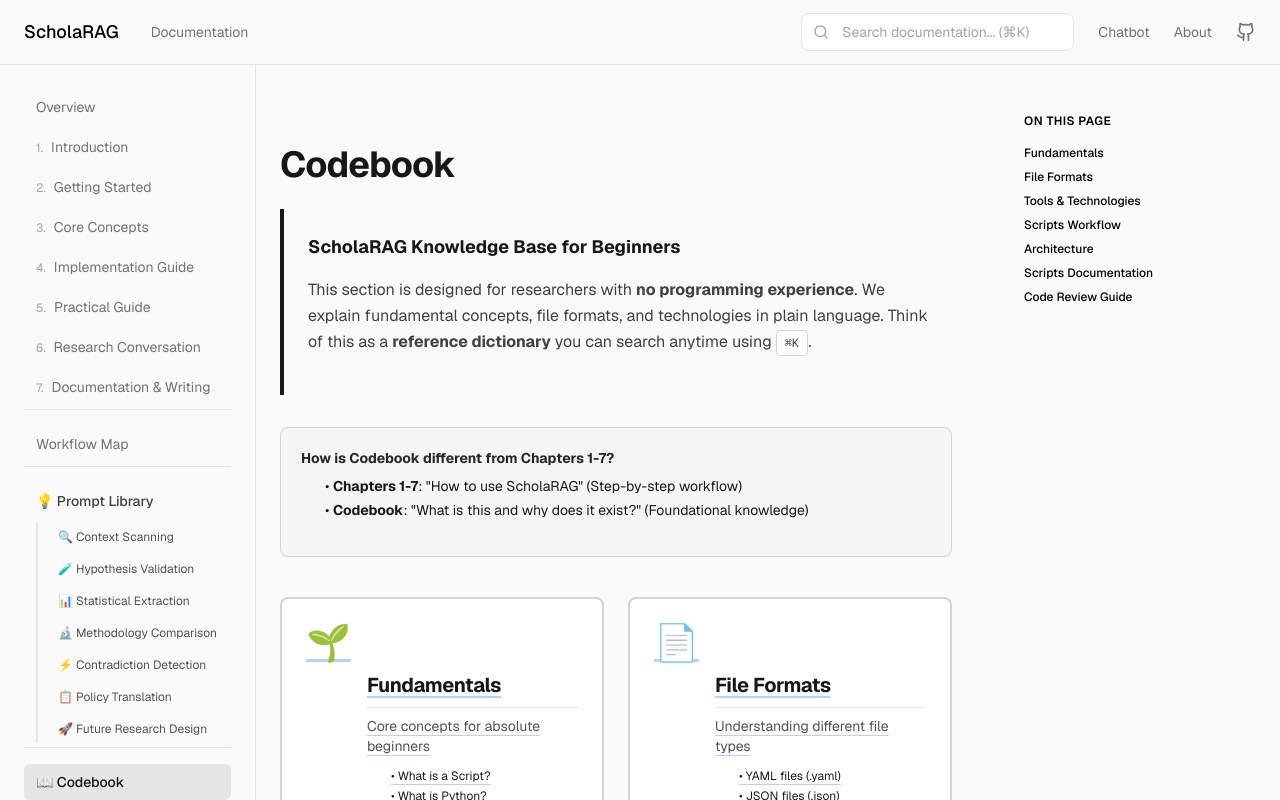
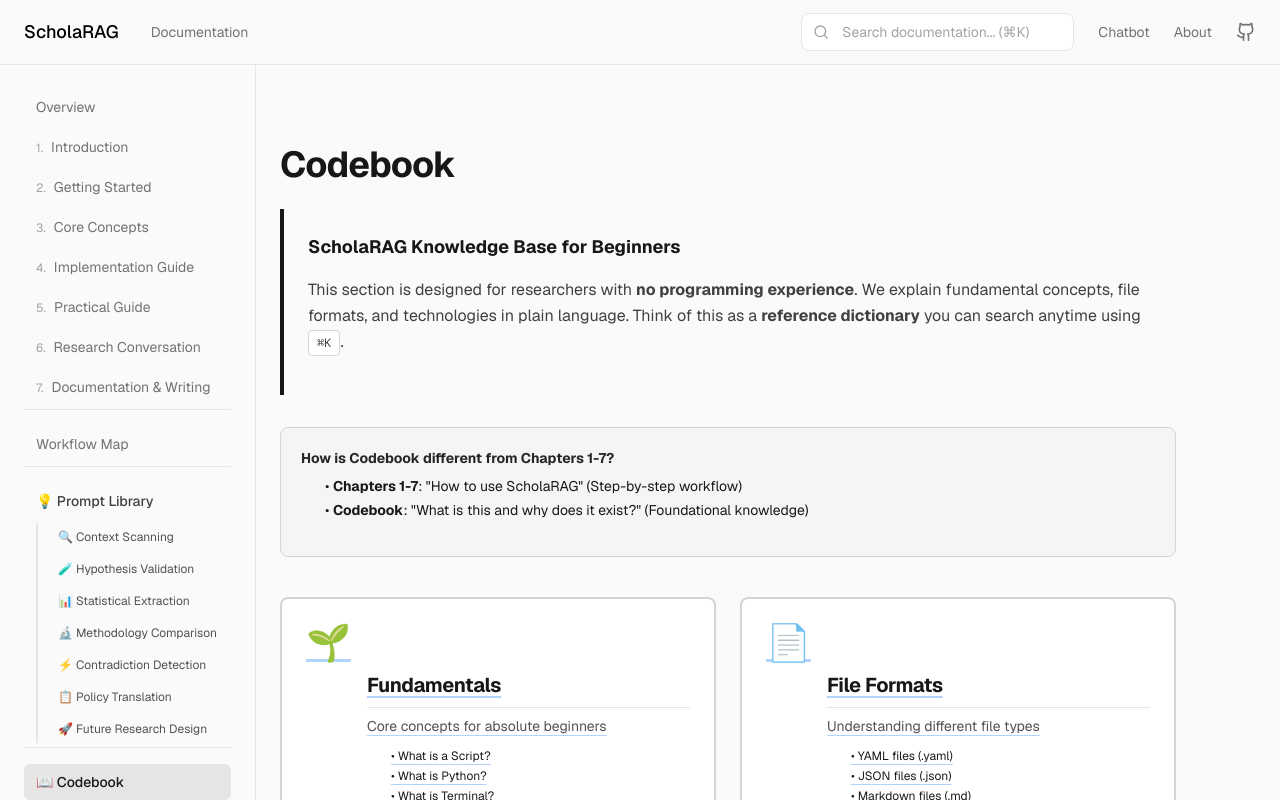
Before and after one commit to HosungYou/ResearcherRAG-helper, a Next.js app in the folder frontend/: page /codebook in a window 1280 px wide. Shown: the top 800 px of the page. Built offline with nearby package versions, Linux system fonts and the light colour scheme.

Commit message:
fix: Filter out headings without IDs to prevent duplicate key error in TOC

```diff
--- a/frontend/components/GuideLayout.tsx
+++ b/frontend/components/GuideLayout.tsx
@@ -47,11 +47,13 @@ export default function GuideLayout({ children, githubUrl, githubLabel = "View o
   // Extract TOC from content
   useEffect(() => {
     const headings = document.querySelectorAll('article h2, article h3')
-    const items: TOCItem[] = Array.from(headings).map((heading) => ({
-      id: heading.id,
-      text: heading.textContent || '',
-      level: heading.tagName === 'H2' ? 2 : 3,
-    }))
+    const items: TOCItem[] = Array.from(headings)
+      .filter((heading) => heading.id) // Only include headings with IDs
+      .map((heading) => ({
+        id: heading.id,
+        text: heading.textContent || '',
+        level: heading.tagName === 'H2' ? 2 : 3,
+      }))
     setTocItems(items)
 
     // Intersection Observer for active heading
```
